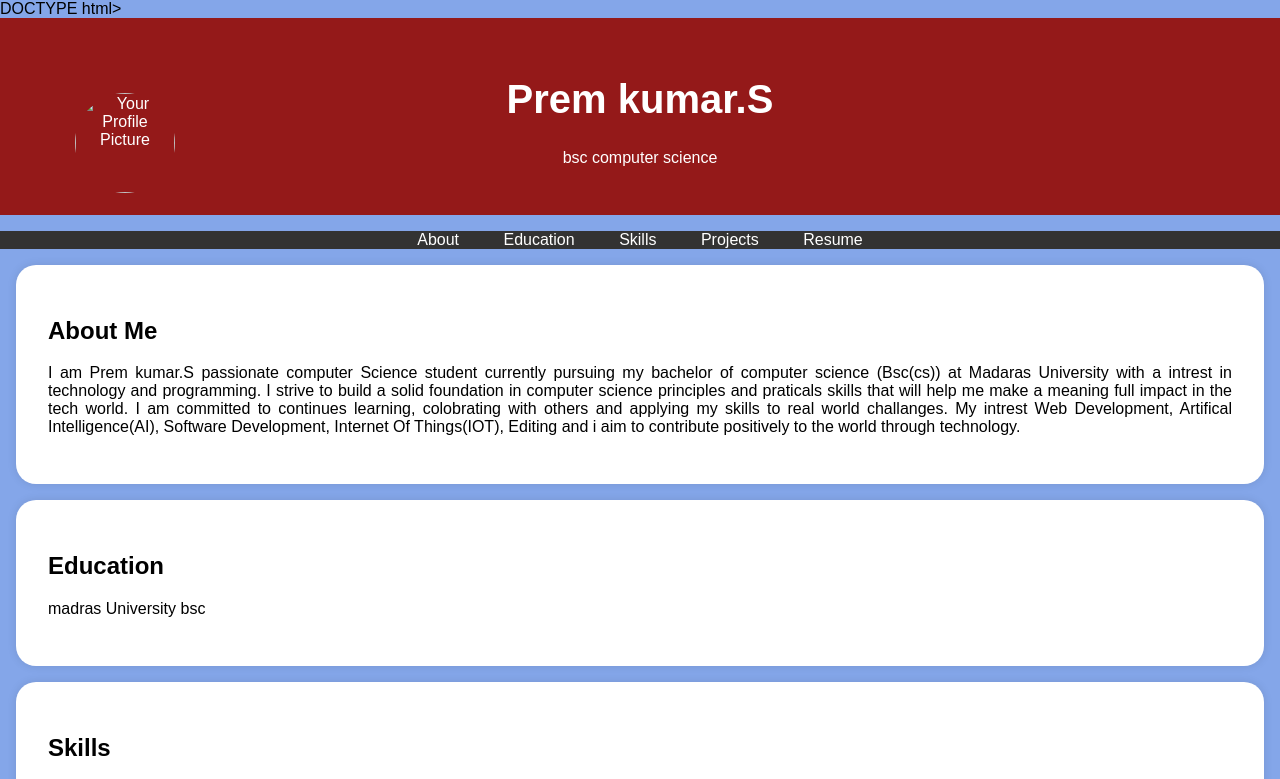
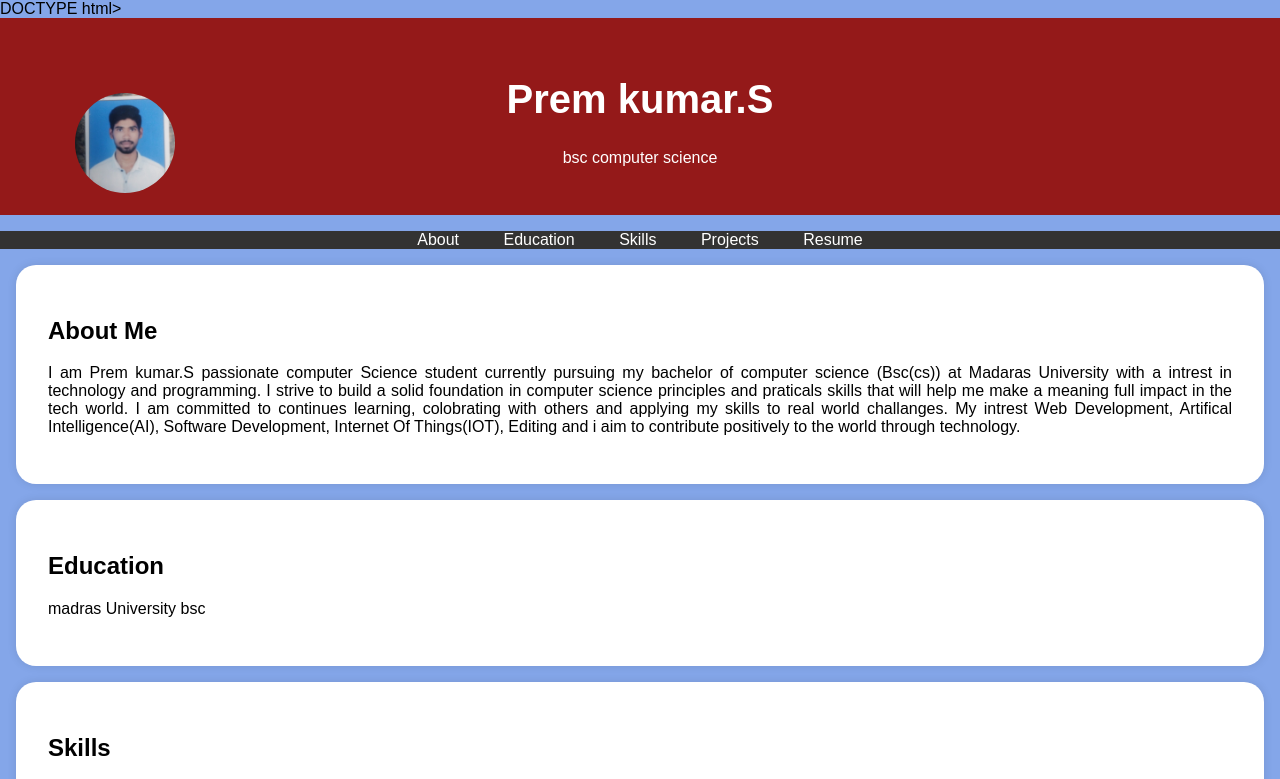
Before and after one commit to premkumar175/digital-portfolio, a plain HTML site: page index.html in a window 1280 px wide. Shown: the top 779 px of the page. Drawn offline with Linux system fonts and the light colour scheme.

Commit message:
Update index.html

```diff
--- a/index.html
+++ b/index.html
@@ -95,7 +95,7 @@ DOCTYPE html>
     <header>
         <div class="header-content">
             <!-- Add your profile picture here -->
-            <img src="passport photo.jpg" alt="Your Profile Picture" class="profile-picture">
+            <img src="prem.jpg" alt="Your Profile Picture" class="profile-picture">
             <h1>Prem kumar.S</h1>
             <p>bsc computer science</p>
         </div>
```
